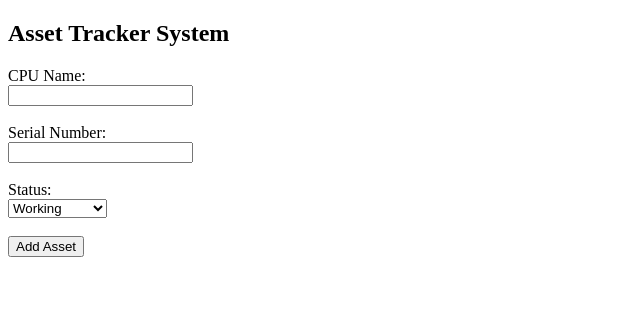
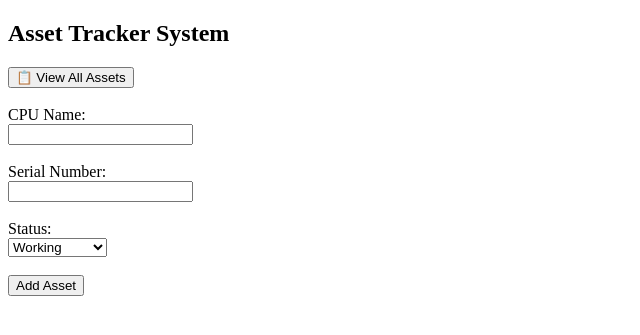
Before and after one commit to Fakhrul0029/Asset-Tracker-System, a Flask app: page / in a window 1280 px wide. Shown: the top 335 px of the page, without its empty margins (0-640 px from the left). Run offline with Flask 3, Linux system fonts and the light colour scheme.

Commit message:
Add button to view all assets in add.html

```diff
--- a/templates/add.html
+++ b/templates/add.html
@@ -6,6 +6,12 @@
 <body>
 
 <h2>Asset Tracker System</h2>
+
+<a href="/assets">
+    <button>📋 View All Assets</button>
+</a>
+
+<br><br>
 
 <form action="/add" method="POST">
 
```
